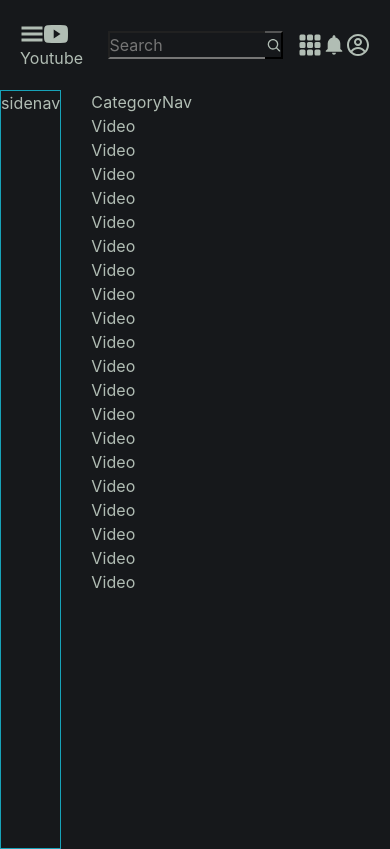
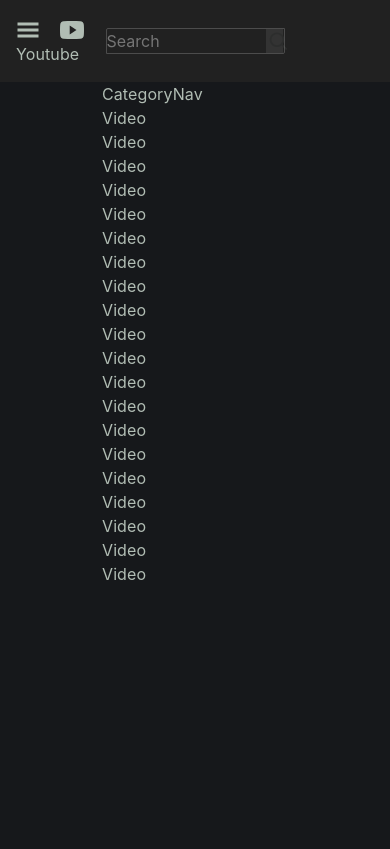
Before and after one commit to shivkumar5/youtube-clone, a React (Create React App) app: page / in a window 390 px wide. Built offline with nearby package versions, Linux system fonts and the light colour scheme.

Commit message:
add side nav

```diff
--- a/src/App.js
+++ b/src/App.js
@@ -1,4 +1,4 @@
-import React from 'react';
+import React, { useState } from 'react';
 import { Container } from 'react-bootstrap';
 import './App.scss';
 import Header from './components/header/Header';
@@ -6,11 +6,15 @@ import Home from './components/home/Home';
 import Sidenav from './components/sidenav/Sidenav';
 
 function App () {
+  const [showSidenav, toggleSidenav] = useState(false);
+
+  const handleSidenavToggle = () => toggleSidenav(state => !state);
   return (
     <div className="App">
-        <Header/>
+        <Header handleSidenavToggle={handleSidenavToggle}/>
         <div className="app__container">
-          <Sidenav/>
+          <Sidenav showSidenav={showSidenav}
+            handleSidenavToggle={handleSidenavToggle}/>
           <Container fluid
             className="app__main">
             <Home/>
--- a/src/components/header/Header.js
+++ b/src/components/header/Header.js
@@ -1,40 +1,48 @@
 import React from 'react';
 import './header.scss';
+import PropTypes from 'prop-types';
 import { GiHamburgerMenu } from 'react-icons/gi';
 import { IoLogoYoutube, IoMdNotifications } from 'react-icons/io';
 import { BsFillGrid3X3GapFill } from 'react-icons/bs';
 import { CgProfile, CgSearch } from 'react-icons/cg';
-const Header = () => {
+const Header = ({ handleSidenavToggle }) => {
   return (
     <div className="header">
       <div className="header__logo">
-        <GiHamburgerMenu size={24}/>
+        <GiHamburgerMenu size={24}
+          onClick = { () => handleSidenavToggle(false) }
+          style={{ cursor: 'pointer' }}/>
         <>
         <IoLogoYoutube size={24}
-          className="m--l--5"/>
+          style={{ marginLeft: 20, cursor: 'pointer' }}/>
            Youtube
         </>
       </div>
       <div className="header__search">
-        <form className="hedaer__form">
+        <form className="header__form">
           <input type="text"
             className="header__form__input"
             placeholder="Search"/>
           <button type="submit"
             className="header__form__button">
-            <CgSearch/>
+            <CgSearch size={22}/>
           </button>
         </form>
       </div>
       <div className="header__menu">
-        <BsFillGrid3X3GapFill size={24}/>
-        <IoMdNotifications className="m--l--4"
+        <BsFillGrid3X3GapFill size={24}
+          style={{ cursor: 'pointer' }}/>
+        <IoMdNotifications style={{ marginLeft: 16, cursor: 'pointer' }}
           size={24}/>
-        <CgProfile className="m--l--4"
+        <CgProfile style={{ marginLeft: 16, cursor: 'pointer' }}
          size={24} />
       </div>
     </div>
   );
 };
 
+Header.propTypes = {
+  handleSidenavToggle: PropTypes.func
+};
+
 export default Header;
--- a/src/components/header/header.scss
+++ b/src/components/header/header.scss
@@ -1,6 +1,6 @@
 .header{
   display: flex;
-  // justify-content: space-between;
+  background-color: #212121;
   align-items: center;
   padding: 20px;
   &__search{
@@ -16,17 +16,44 @@
   }
   &__form{
     display: flex;
+    border: 1px solid #4c4c4c;
+    border-radius: 2px 0;
   }
 }
 
 .header__form__input{
   width: 90%;
-  background: #16181b;
-  border-right: 0;
+  background: transparent;
+  border:none;
+  color: #b1bdb4;
+  &:focus{
+    outline: none;
+  }
 }
 .header__form__button{
   width: 10%;
-  background: #16181b;
-  border-left: 0;
+  background: #ffffff;
+  opacity: 8%;
+  border: none;
   color:#b1bdb4;
 }
+
+@media (max-width: 520px ){
+  .header{
+    padding: 1rem;
+
+    &__logo {
+      display: block;
+    }
+
+    &__form{
+      flex: 1;
+    }
+
+    &__menu>* {
+      display: none;
+    }
+
+
+  }
+}
--- a/src/components/sidenav/Sidenav.js
+++ b/src/components/sidenav/Sidenav.js
@@ -1,12 +1,55 @@
 import React from 'react';
 import './sidenav.scss';
+import PropTypes from 'prop-types';
+import {
+  MdSubscriptions,
+  MdExitToApp,
+  MdThumbUp,
+  MdHistory,
+  MdLibraryBooks,
+  MdHome,
+  MdSentimentDissatisfied
+} from 'react-icons/md';
 
-const Sidenav = () => {
+const Sidenav = ({ showSidenav, handleSidenavToggle }) => {
   return (
-    <div className="border border-info">
-     sidenav
-    </div>
+    <nav className={ showSidenav ? 'sidenav open' : 'sidenav close'}
+      onClick={() => handleSidenavToggle(false) }>
+      <li>
+        <MdHome size={23} />
+        <span>Home</span>
+      </li>
+      <li>
+        <MdSubscriptions size={23}/>
+        <span>Subscription</span>
+      </li>
+      <li>
+        <MdThumbUp size={23}/>
+        <span>Liked video</span>
+      </li>
+      <li>
+        <MdHistory size={23}/>
+        <span>History</span>
+      </li>
+      <li>
+        <MdLibraryBooks size={23}/>
+        <span>Library</span>
+      </li>
+      <li>
+        <MdSentimentDissatisfied size={23}/>
+        <span>I don&apos;t know</span>
+      </li>
+      <li>
+        <MdExitToApp size={23}/>
+        <span>Log Out</span>
+      </li>
+    </nav>
   );
 };
 
+Sidenav.propTypes = {
+  showSidenav: PropTypes.bool,
+  handleSidenavToggle: PropTypes.func
+};
+
 export default Sidenav;
--- a/src/components/sidenav/sidenav.scss
+++ b/src/components/sidenav/sidenav.scss
@@ -0,0 +1,45 @@
+.sidenav {
+  background: #212121;
+  display: flex;
+  flex-direction: column;
+  width: 250px;
+  padding-top: 2rem;
+  transition: transform 0.2s ease-in;
+
+  li{
+    display: flex;
+    // flex-direction: column;
+    align-items: center;
+    padding: 12px 20px;
+    list-style: none;
+    cursor: pointer;
+
+    span {
+      margin-left:20px ;
+      font-weight: 500;
+      font-size: 14px;
+    }
+    &:hover{
+      background-color:#4c4c4c;
+    }
+  }
+  &.close {
+    transform: translateX(-100%);
+    // display: none;
+  }
+  &.open{
+    transform: translate(0);
+  }
+}
+
+@media (max-width: 1224px){
+  .sidenav{
+    width: 90px;
+    li{
+      justify-content: center;
+    }
+    span{
+      display: none;
+    }
+  }
+}
```
